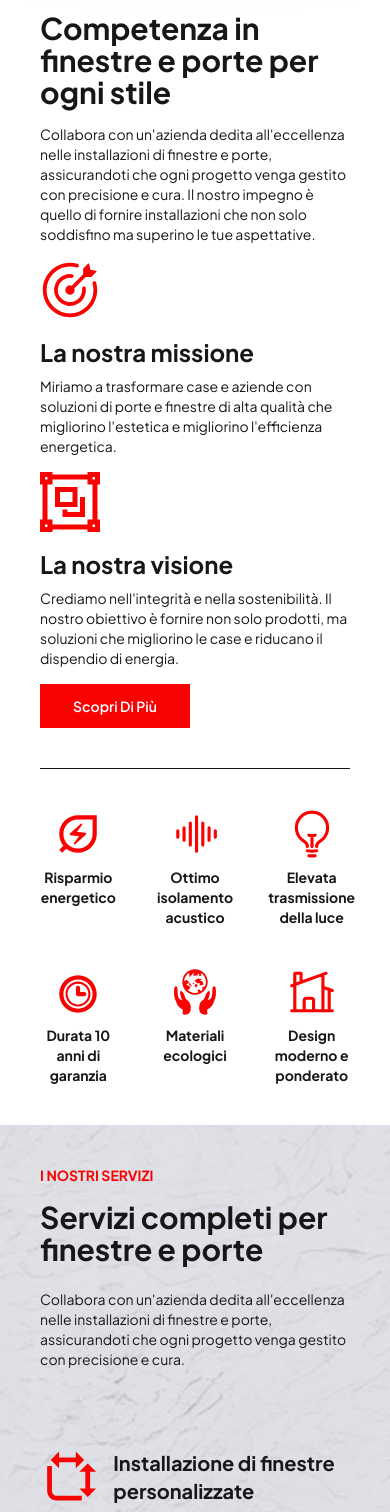
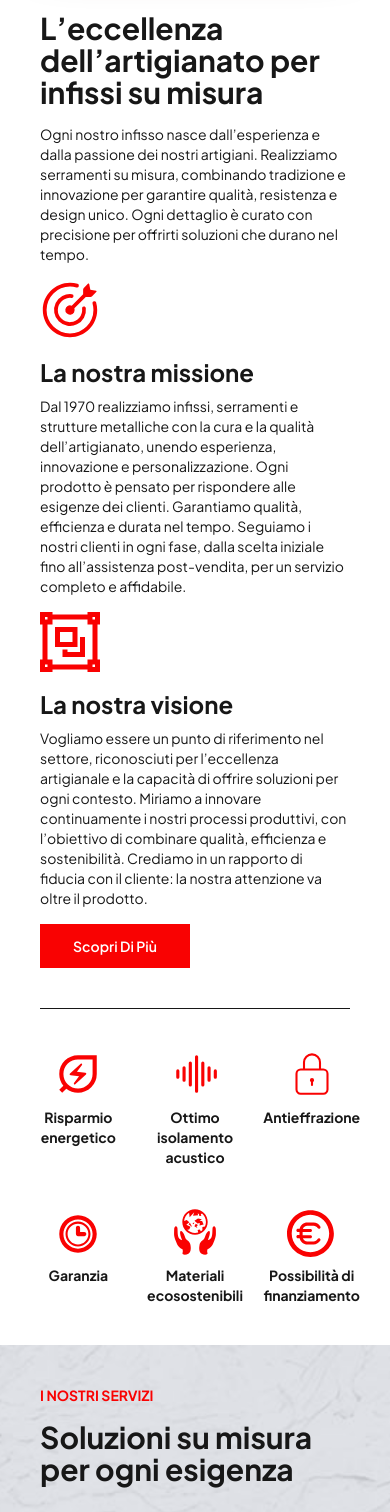
Before and after one commit to vttdrddevelopment/dimarcosrl, a Next.js app: page / in a window 390 px wide. Shown: the part 1640-3152 px from the top of the page. Built offline with nearby package versions, Linux system fonts and the light colour scheme.

Commit message:
inseriti testi

```diff
--- a/src/app/components/home/About.tsx
+++ b/src/app/components/home/About.tsx
@@ -12,6 +12,9 @@ import { BsSoundwave } from "react-icons/bs";
 import { HiOutlineHomeModern, HiOutlineLightBulb } from "react-icons/hi2";
 import { TiTime } from "react-icons/ti";
 import { GiEcology } from "react-icons/gi";
+import { ImCoinEuro } from "react-icons/im";
+import { FaLock } from "react-icons/fa";
+import { CiLock } from "react-icons/ci";
 
 export default function About() {
   return (
@@ -41,39 +44,48 @@ export default function About() {
             Chi Siamo
           </span>
           <h1 className="font-bold xl:text-[53px] lg:text-[50px] md:text-[40px] text-[30px] xl:leading-14 lg:leading-12 leading-8">
-            Competenza in finestre e porte per ogni stile
+            L’eccellenza dell’artigianato per infissi su misura
           </h1>
           <span className="md:text-base text-sm">
-            Collabora con un'azienda dedita all'eccellenza nelle installazioni
-            di finestre e porte, assicurandoti che ogni progetto venga gestito
-            con precisione e cura. Il nostro impegno è quello di fornire
-            installazioni che non solo soddisfino ma superino le tue
-            aspettative.
+            Ogni nostro infisso nasce dall’esperienza e dalla passione dei
+            nostri artigiani. Realizziamo serramenti su misura, combinando
+            tradizione e innovazione per garantire qualità, resistenza e design
+            unico. Ogni dettaglio è curato con precisione per offrirti soluzioni
+            che durano nel tempo.
           </span>
           <div className="flex flex-col gap-4">
             <div className="flex lg:flex-row flex-col lg:items-center gap-4 justify-center">
-              <GoGoal className="text-primary lg:w-[80px] lg:h-[80px] w-[60px] h-[60px]" />
-              <div className="flex flex-col gap-2">
+              <GoGoal className="text-primary lg:w-[85px] lg:h-[85px] w-[60px] h-[60px]" />
+              <div className="flex flex-col gap-2 w-full">
                 <span className="lg:text-3xl text-2xl font-bold">
                   La nostra missione
                 </span>
                 <span className="lg:text-base text-sm">
-                  Miriamo a trasformare case e aziende con soluzioni di porte e
-                  finestre di alta qualità che migliorino l'estetica e
-                  migliorino l'efficienza energetica.
+                  Dal 1970 realizziamo infissi, serramenti e strutture
+                  metalliche con la cura e la qualità dell’artigianato, unendo
+                  esperienza, innovazione e personalizzazione. Ogni prodotto è
+                  pensato per rispondere alle esigenze dei clienti. Garantiamo
+                  qualità, efficienza e durata nel tempo. Seguiamo i nostri
+                  clienti in ogni fase, dalla scelta iniziale fino
+                  all’assistenza post-vendita, per un servizio completo e
+                  affidabile.
                 </span>
               </div>
             </div>
             <div className="flex lg:flex-row flex-col lg:items-center gap-4 justify-center">
               <GrObjectGroup className="text-primary lg:w-[80px] lg:h-[80px] w-[60px] h-[60px]" />
-              <div className="flex flex-col gap-2">
+              <div className="flex flex-col gap-2 w-full">
                 <span className="lg:text-3xl text-2xl font-bold">
                   La nostra visione
                 </span>
                 <span className="lg:text-base text-sm">
-                  Crediamo nell'integrità e nella sostenibilità. Il nostro
-                  obiettivo è fornire non solo prodotti, ma soluzioni che
-                  migliorino le case e riducano il dispendio di energia.
+                  Vogliamo essere un punto di riferimento nel settore,
+                  riconosciuti per l’eccellenza artigianale e la capacità di
+                  offrire soluzioni per ogni contesto. Miriamo a innovare
+                  continuamente i nostri processi produttivi, con l’obiettivo di
+                  combinare qualità, efficienza e sostenibilità. Crediamo in un
+                  rapporto di fiducia con il cliente: la nostra attenzione va
+                  oltre il prodotto.
                 </span>
               </div>
             </div>
@@ -103,27 +115,27 @@ export default function About() {
           </span>
         </div>
         <div className="flex flex-col gap-2 text-center items-center">
-          <HiOutlineLightBulb size={50} className="text-primary" />
+          <CiLock size={50} className="text-primary" />
           <span className="font-bold lg:text-lg text-sm">
-            Elevata trasmissione della luce
+            Antieffrazione
           </span>
         </div>
         <div className="flex flex-col gap-2 text-center items-center">
           <TiTime size={50} className="text-primary" />
           <span className="font-bold lg:text-lg text-sm">
-            Durata 10 anni di garanzia
+            Garanzia
           </span>
         </div>
         <div className="flex flex-col gap-2 text-center items-center">
           <GiEcology size={50} className="text-primary" />
           <span className="font-bold lg:text-lg text-sm">
-            Materiali ecologici
+            Materiali ecosostenibili
           </span>
         </div>
         <div className="flex flex-col gap-2 text-center items-center">
-          <HiOutlineHomeModern size={50} className="text-primary" />
+          <ImCoinEuro size={50} className="text-primary" />
           <span className="font-bold lg:text-lg text-sm">
-            Design moderno e ponderato
+            Possibilità di finanziamento
           </span>
         </div>
       </div>
--- a/src/app/components/home/LavoraConNoi.tsx
+++ b/src/app/components/home/LavoraConNoi.tsx
@@ -7,7 +7,6 @@ export default function LavoraConNoi() {
   return (
     // <div className="flex flex-col lg:flex-row justify-center gap-10 padding py-20">
     <div className="padding relative h-screen">
-
       <Image
         src={lavoraconnoi1}
         alt="alt"
@@ -21,11 +20,11 @@ export default function LavoraConNoi() {
           Lavora con noi
         </span>
         <h1 className="font-bold xl:text-[53px] text-white lg:text-[50px] md:text-[40px] text-[30px] xl:leading-14 lg:leading-12 leading-8">
-          Perché siamo la scelta giusta per la tua casa
+          Perché siamo la scelta giusta per te
         </h1>
         <span className="md:text-base text-sm">
-          Collabora con un'azienda dedita all'eccellenza nelle installazioni di
-          finestre e porte, assicurandoti che ogni progetto venga gestito con
+          Collabora con un’azienda dedita all’eccellenza nel mondo dei
+          serramenti, assicurandoti che ogni progetto venga gestito con
           precisione e cura.
         </span>
         <div className="flex flex-col gap-4">
@@ -43,14 +42,12 @@ export default function LavoraConNoi() {
             <div className="flex flex-row items-center gap-4 justify-start">
               <IoCheckmarkDoneCircle size={25} className="text-primary" />
               <span className="md:text-base text-sm">
-                Soluzioni personalizzate
+                Materiali certificati ed ecosostenibili
               </span>
             </div>
             <div className="flex flex-row items-center gap-4 justify-start">
               <IoCheckmarkDoneCircle size={25} className="text-primary" />
-              <span className="md:text-base text-sm">
-                Efficienza energetica
-              </span>
+              <span className="md:text-base text-sm">Assistenza completa</span>
             </div>
           </div>
         </div>
--- a/src/app/components/home/Services.tsx
+++ b/src/app/components/home/Services.tsx
@@ -1,5 +1,5 @@
 import { LiaWindows } from "react-icons/lia";
-import background from "../../../../public/background.jpg"
+import background from "../../../../public/background.jpg";
 import service1 from "../../../../public/service1.png";
 
 import Image from "next/image";
@@ -7,11 +7,19 @@ import { RiCustomerService2Line, RiCustomSize } from "react-icons/ri";
 import { LuDoorClosed, LuDoorOpen } from "react-icons/lu";
 import { MdOutlineEnergySavingsLeaf } from "react-icons/md";
 import { GiAutoRepair } from "react-icons/gi";
+import { IoLockClosedOutline } from "react-icons/io5";
+import { CgViewComfortable } from "react-icons/cg";
 
 export default function Services() {
   return (
     <div className="w-full py-10 padding flex flex-col justify-center lg:h-screen relative">
-      <Image src={background} alt="alt" layout="fill" objectFit="cover"  className="w-full absolute top-0 h-screen"/>
+      <Image
+        src={background}
+        alt="alt"
+        layout="fill"
+        objectFit="cover"
+        className="w-full absolute top-0 h-screen"
+      />
       <div className="absolute top-0 left-0 w-full lg:h-screen h-full bg-gray-300 opacity-65 z-10"></div>
       <div className="flex lg:flex-row flex-col justify-between items-center z-20">
         <div className="flex flex-col gap-4 justify-evenly lg:w-1/2">
@@ -19,52 +27,55 @@ export default function Services() {
             I nostri servizi
           </span>
           <h1 className="font-bold xl:text-[53px] lg:text-[50px] md:text-[40px] text-[30px] xl:leading-14 lg:leading-12 leading-8">
-            Servizi completi per finestre e porte
+            Soluzioni su misura per ogni esigenza
           </h1>
         </div>
         <span className="md:text-base text-sm lg:w-1/2 mt-6 lg:mt-0">
-          Collabora con un'azienda dedita all'eccellenza nelle installazioni di
-          finestre e porte, assicurandoti che ogni progetto venga gestito con
-          precisione e cura.
+          Con oltre 50 anni di esperienza nel settore, Di Marco Srl offre una
+          gamma completa di servizi per soddisfare le diverse necessità dei
+          clienti
         </span>
       </div>
       <div className="grid lg:grid-cols-3 items-center gap-10 mt-20 z-20">
         <div className="flex flex-col gap-4">
           <div className="flex flex-row lg:items-center gap-4 lg:justify-center">
-            <RiCustomSize  className="text-primary lg:w-[80px] lg:h-[80px] w-[60px] h-[60px]" />
+            <RiCustomSize className="text-primary lg:w-[80px] lg:h-[80px] w-[60px] h-[60px]" />
             <div className="flex flex-col gap-2 w-4/5">
               <span className="lg:text-xl text-xl font-bold">
-                Installazione di finestre personalizzate
+                Produzione e installazione di infissi
               </span>
               <span className="lg:text-base text-sm">
-                Finestre realizzate da esperti, su misura per le vostre
-                esigenze.
+                realizziamo serramenti in alluminio e PVC, disponibili in varie
+                finiture, inclusi colori standard ed effetto legno, garantendo
+                isolamento termico e acustico di alta qualità.
               </span>
             </div>
           </div>
           <hr className="my-3 text-gray-400" />
           <div className="flex flex-row lg:items-center gap-4 lg:justify-center">
-            <LuDoorOpen  className="text-primary lg:w-[80px] lg:h-[80px] w-[60px] h-[60px]" />
+            <IoLockClosedOutline className="text-primary lg:w-[80px] lg:h-[80px] w-[60px] h-[60px]" />
             <div className="flex flex-col gap-2 w-4/5">
               <span className="lg:text-xl text-xl font-bold">
-                Installazione e sostituzione porte
+                Sistemi di sicurezza
               </span>
               <span className="lg:text-base text-sm">
-                Porte di alta qualità progettate per garantire sicurezza e
-                stile.
+                forniamo e installiamo tapparelle antiscasso, motorizzate e
+                manuali, oltre a porte blindate e inferriate per una protezione
+                completa della tua abitazione.
               </span>
             </div>
           </div>
           <hr className="my-3 text-gray-400" />
           <div className="flex flex-row lg:items-center gap-4 lg:justify-center">
-            <MdOutlineEnergySavingsLeaf  className="text-primary lg:w-[80px] lg:h-[80px] w-[60px] h-[60px]" />
+            <CgViewComfortable className="text-primary lg:w-[80px] lg:h-[80px] w-[60px] h-[60px]" />
             <div className="flex flex-col gap-2 w-4/5">
               <span className="lg:text-xl text-xl font-bold">
-                Soluzioni ad alta efficienza energetica
+                Accessori per il comfort
               </span>
               <span className="lg:text-base text-sm">
-                Finestre e porte che aumentano il risparmio energetico, tutto
-                l'anno.
+                offriamo zanzariere, tende da sole, pergole bioclimatiche,
+                vetrate per migliorare il benessere all'interno e all’esterno
+                dei tuoi ambienti.
               </span>
             </div>
           </div>
@@ -74,38 +85,41 @@ export default function Services() {
         </div>
         <div className="flex flex-col gap-4">
           <div className="flex flex-row lg:items-center gap-4 lg:justify-center">
-            <GiAutoRepair  className="text-primary lg:w-[80px] lg:h-[80px] w-[60px] h-[60px]" />
+            <GiAutoRepair className="text-primary lg:w-[80px] lg:h-[80px] w-[60px] h-[60px]" />
             <div className="flex flex-col gap-2 w-4/5">
               <span className="lg:text-2xl text-xl font-bold">
-                Riparazione di finestre e porte
+                Riparazione e manutenzione
               </span>
               <span className="lg:text-base text-sm">
-                Riparazioni affidabili che garantiscono funzionalità ed estetica
-                durature.
+                eseguiamo interventi rapidi e professionali per risolvere tutti
+                i tuoi problemi legati agli infissi
               </span>
             </div>
           </div>
           <hr className="my-3 text-gray-400" />
           <div className="flex flex-row lg:items-center gap-4 lg:justify-center">
-            <RiCustomerService2Line  className="text-primary lg:w-[80px] lg:h-[80px] w-[60px] h-[60px]" />
+            <RiCustomerService2Line className="text-primary lg:w-[80px] lg:h-[80px] w-[60px] h-[60px]" />
             <div className="flex flex-col gap-2 w-4/5">
               <span className="lg:text-2xl text-xl font-bold">
-              Servizi di consulenza e progettazione
+                Consulenza e assistenza
               </span>
               <span className="lg:text-base text-sm">
-              Consulenza personalizzata per adattare lo stile unico della tua casa.
+                il nostro team di esperti è a disposizione per consigliarti
+                nella scelta dei prodotti più adatti e per fornirti supporto
+                tecnico durante tutte le fasi del progetto.
               </span>
             </div>
           </div>
           <hr className="my-3 text-gray-400" />
           <div className="flex flex-row lg:items-center gap-4 lg:justify-center">
-            <LuDoorClosed  className="text-primary lg:w-[80px] lg:h-[80px] w-[60px] h-[60px]" />
+            <LuDoorClosed className="text-primary lg:w-[80px] lg:h-[80px] w-[60px] h-[60px]" />
             <div className="flex flex-col gap-2 w-4/5">
               <span className="lg:text-2xl text-xl font-bold">
-              Finestre e porte commerciali
+                Finestre e porte industriali
               </span>
               <span className="lg:text-base text-sm">
-              Soluzioni durevoli ed efficienti per aziende di tutte le dimensioni.
+                soluzioni durevoli ed efficienti per aziende di tutte le
+                dimensioni
               </span>
             </div>
           </div>
```
Also changed, not shown: src/app/components/home/FAQ.tsx (+31 -12 lines), src/app/components/home/Galleria.tsx (+4 -4 lines). Lines whose indentation alone changed are shown as unchanged.
